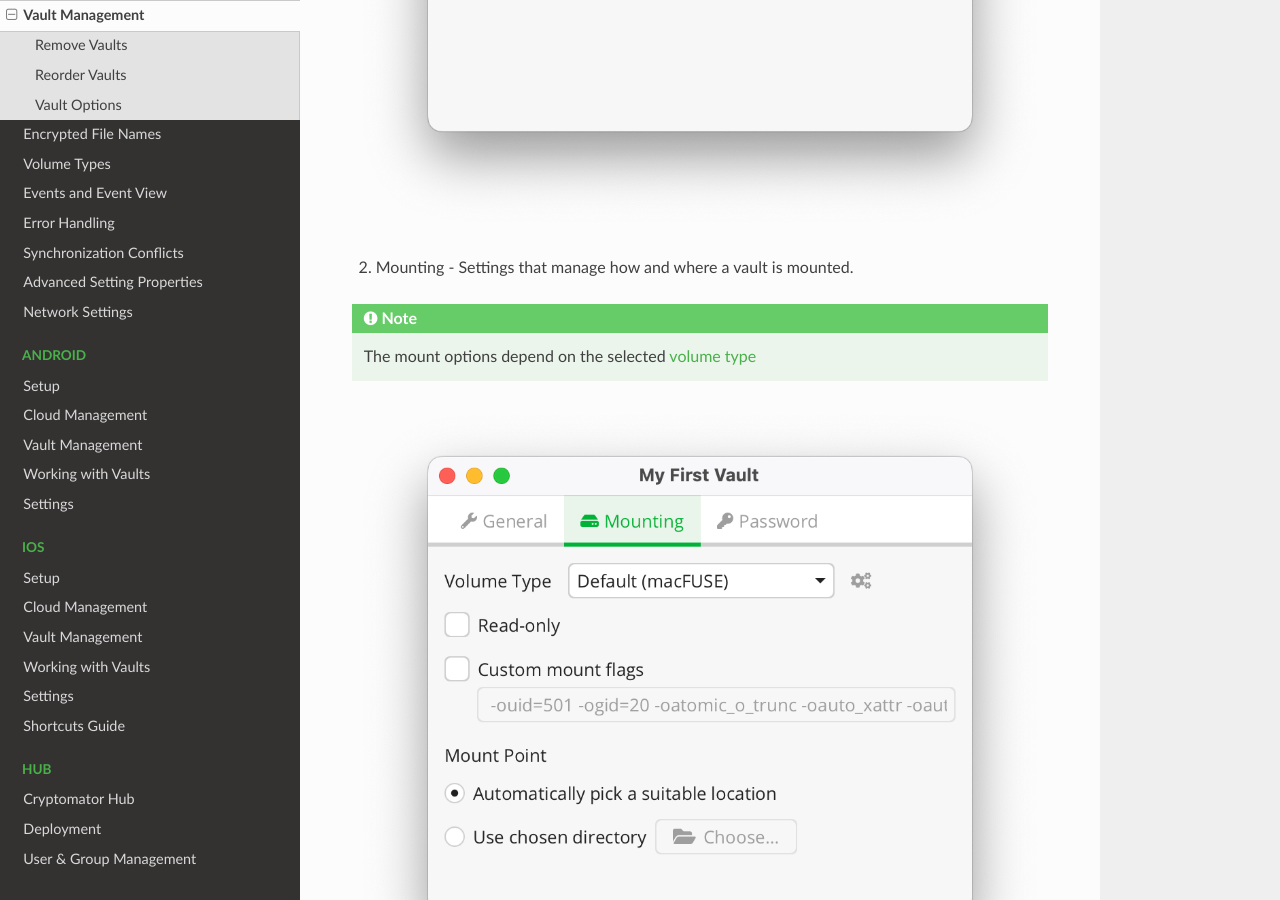
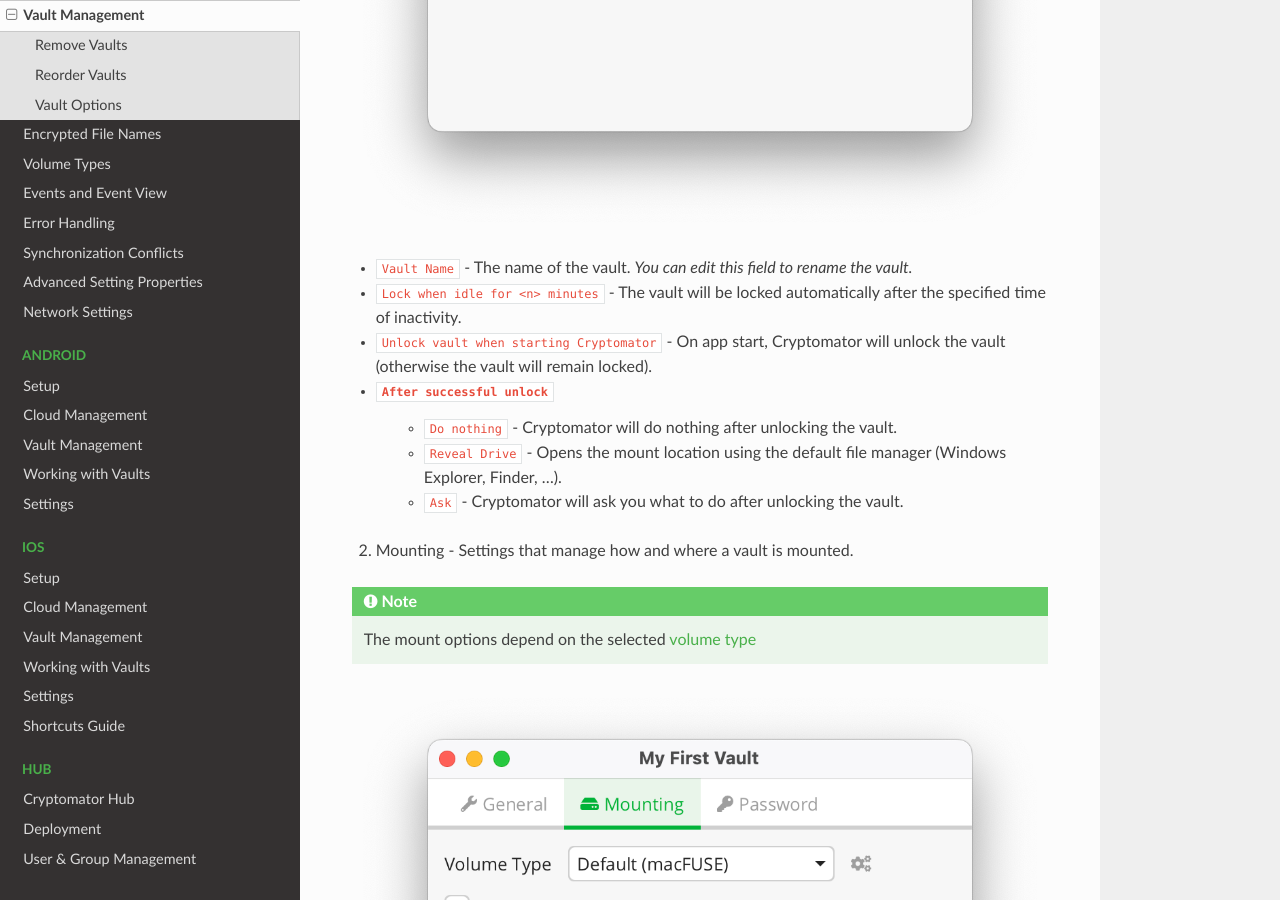
Before and after one commit to cryptomator/docs, a Sphinx documentation site: the page built from source/desktop/vault-management.rst, in a window 1280 px wide and 900 px high, scrolled down 1587 px. Built offline with Sphinx 7.4.7 and the Read the Docs theme 3.1.0, drawn with Linux system fonts in a browser that asks for light colours.

Commit message:
Add descriptions of general vault options (#82)

```diff
--- a/source/desktop/vault-management.rst
+++ b/source/desktop/vault-management.rst
@@ -48,6 +48,14 @@
 .. image:: ../img/desktop/vault-options-general.png
     :alt: General vault options
 
+- ``Vault Name`` - The name of the vault. *You can edit this field to rename the vault.*
+- ``Lock when idle for <n> minutes`` - The vault will be locked automatically after the specified time of inactivity.
+- ``Unlock vault when starting Cryptomator`` - On app start, Cryptomator will unlock the vault (otherwise the vault will remain locked).
+- ``After successful unlock``
+    - ``Do nothing`` - Cryptomator will do nothing after unlocking the vault.
+    - ``Reveal Drive`` - Opens the mount location using the default file manager (Windows Explorer, Finder, …).
+    - ``Ask`` - Cryptomator will ask you what to do after unlocking the vault.
+
 2. Mounting - Settings that manage how and where a vault is mounted.
 
 .. note:: The mount options depend on the selected :ref:`volume type <desktop/volume-type/general-volume-type-selection>`
```
